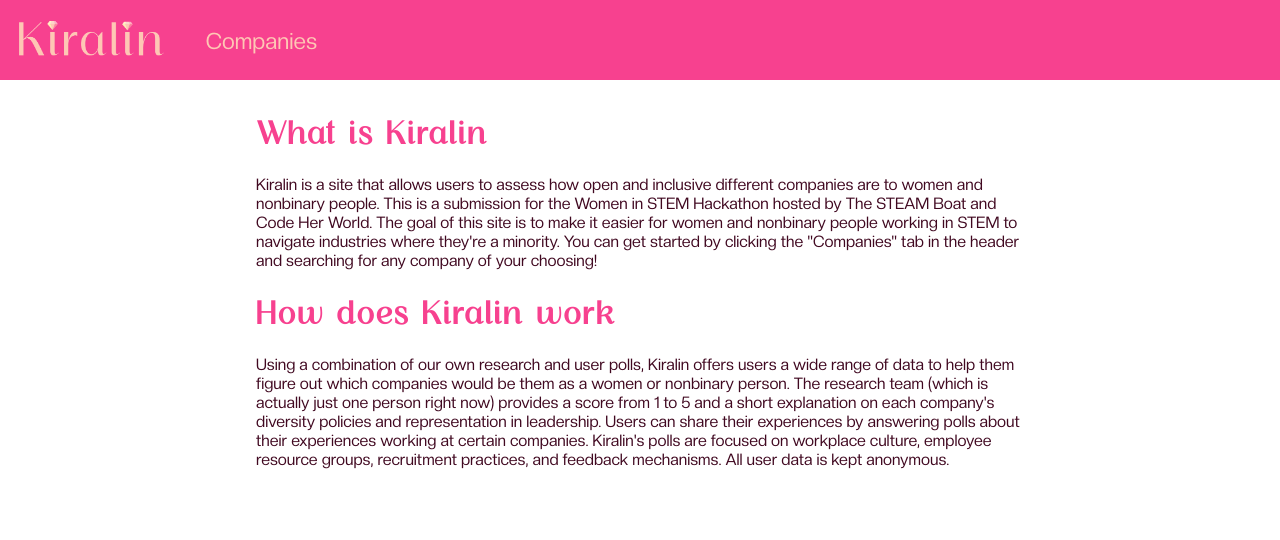
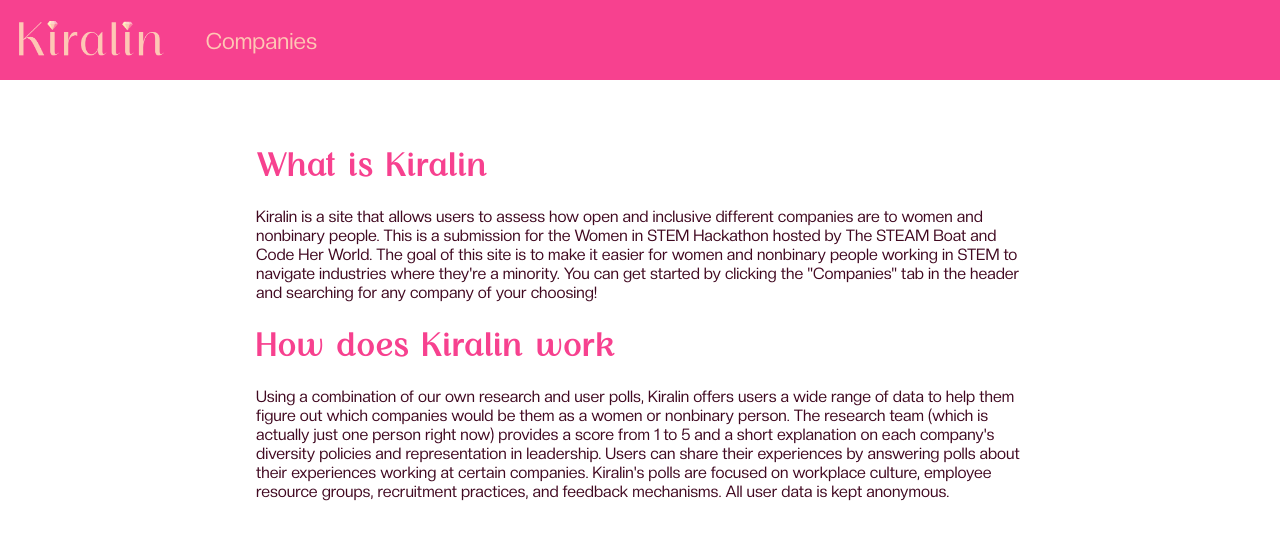
Before and after one commit to purple-affogato/kiralin, a React (Vite) app: page / in a window 1280 px wide. Shown: the top 540 px of the page. Built offline with nearby package versions, Linux system fonts and the light colour scheme; no server answers.

Commit message:
adjusted margins and added footer

```diff
--- a/src/index.css
+++ b/src/index.css
@@ -63,7 +63,8 @@ p {
 
 .SiteBody {
   margin-inline: 20%;
-  margin-top: 2em;
+  margin-top: 4rem;
+  margin-bottom: 4rem;
 }
 
 .searchBar {
@@ -121,3 +122,12 @@ label {
   font-family: "CreatoDisplay-Regular";
   color: #400820;
 }
+
+footer {
+  margin-inline: 0;
+  background-color: #FEC7B4;
+  color: #FFF3C7;
+  padding-inline: 20%;
+  padding-top: 1rem;
+  padding-bottom: 1rem;
+}
```
